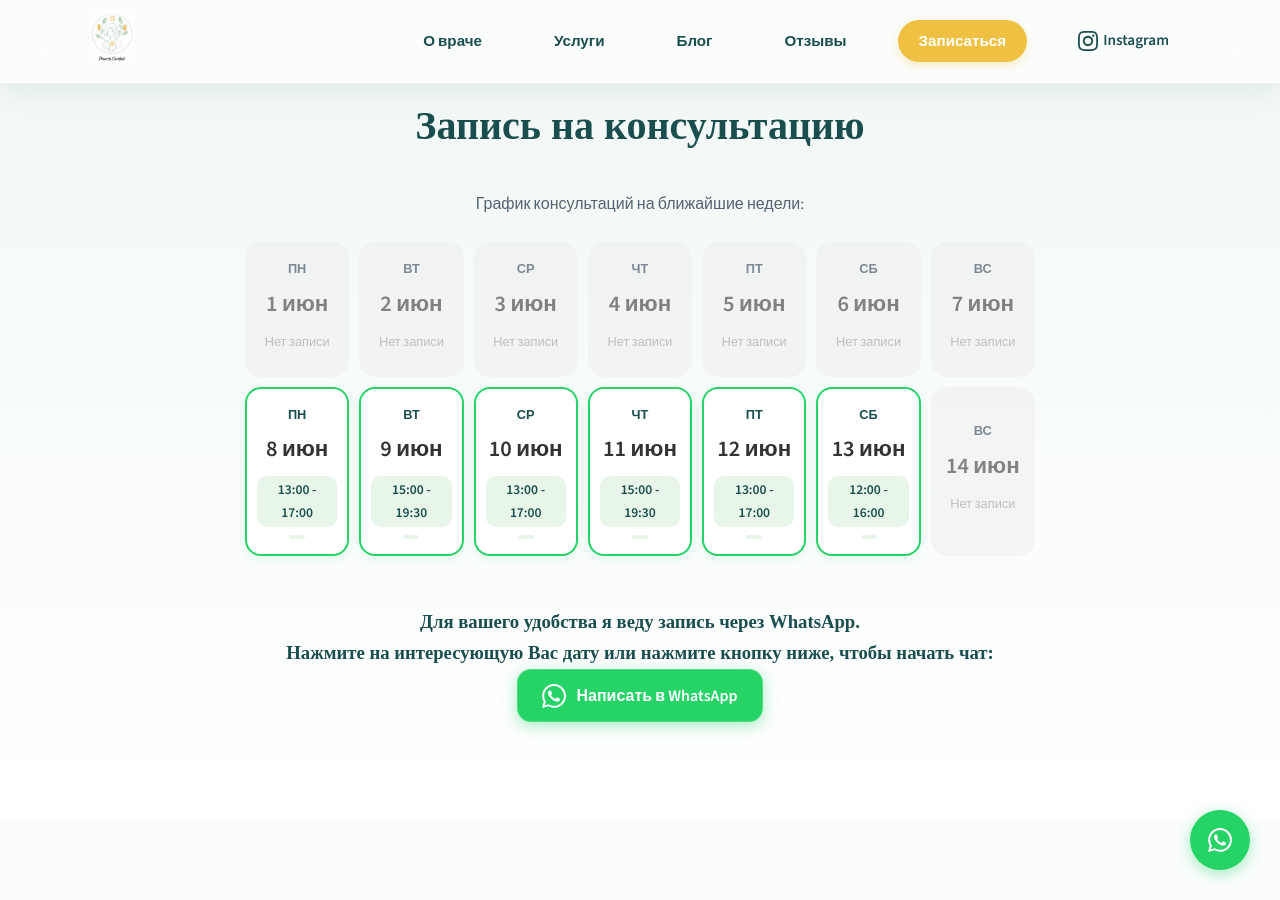
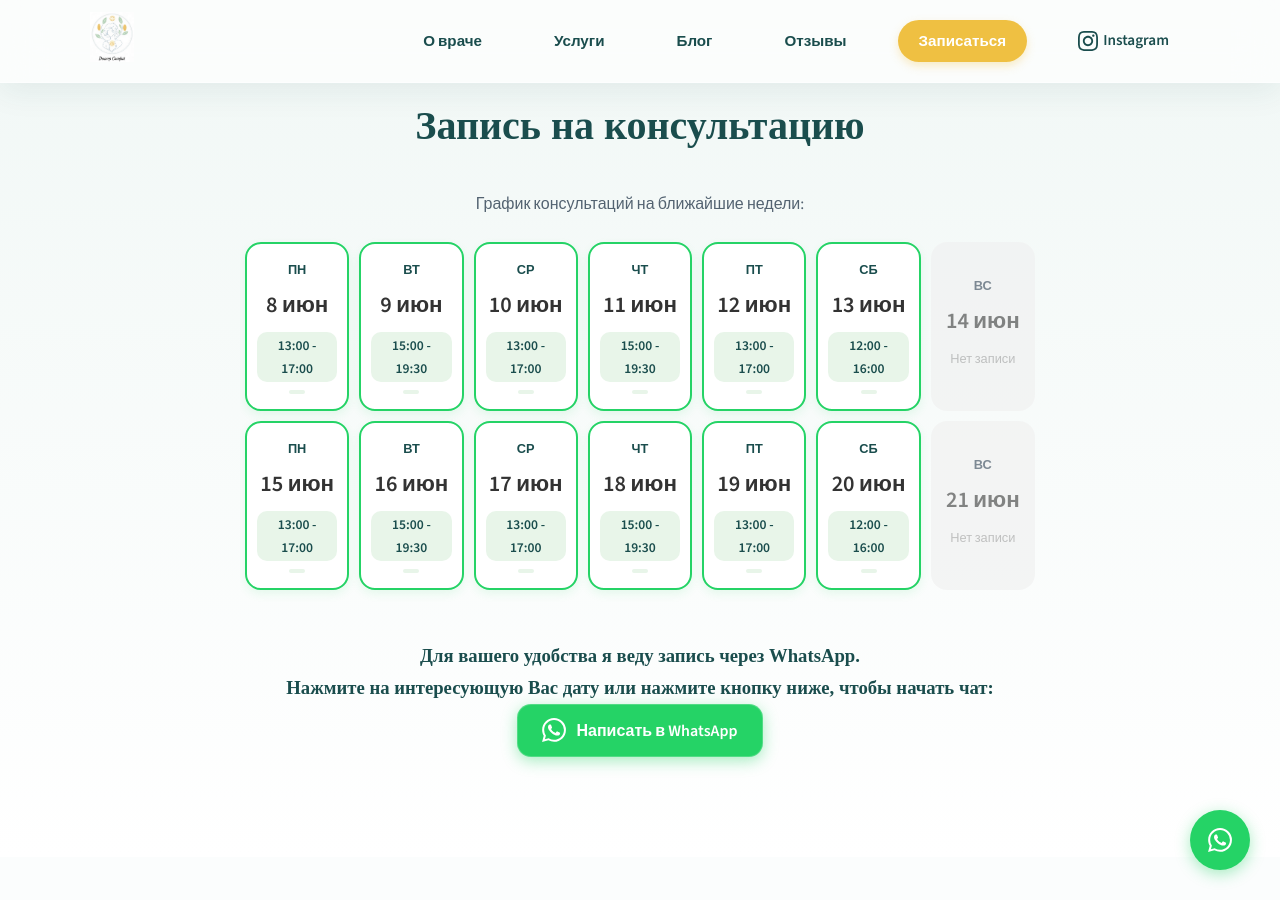
Before and after one commit to gosubv/doctorstafij, a Jekyll site: the page built from index.md, in a window 1280 px wide and 900 px high, scrolled down 7143 px. Built offline with Jekyll 4.4.1, drawn with Linux system fonts in a browser that asks for light colours.

Commit message:
Change booking slots.

```diff
--- a/_data/calendar.yml
+++ b/_data/calendar.yml
@@ -1,31 +1,3 @@
-- date: "2026-06-01"
-  time: "13:00 - 17:00"
-  is_off: false
-  is_online: false
-- date: "2026-06-02"
-  time: "15:00 - 19:30"
-  is_off: false
-  is_online: false
-- date: "2026-06-03"
-  time: "13:00 - 17:00"
-  is_off: false
-  is_online: false
-- date: "2026-06-04"
-  time: "15:00 - 19:30"
-  is_off: false
-  is_online: false
-- date: "2026-06-05"
-  time: "13:00 - 17:00"
-  is_off: false
-  is_online: false
-- date: "2026-06-06"
-  time: "12:00 - 16:00"
-  is_off: false
-  is_online: false
-- date: "2026-06-07"
-  time: ""
-  is_off: true
-  is_online: false
 - date: "2026-06-08"
   time: "13:00 - 17:00"
   is_off: false
@@ -54,3 +26,31 @@
   time: ""
   is_off: true
   is_online: false
+- date: "2026-06-15"
+  time: "13:00 - 17:00"
+  is_off: false
+  is_online: false
+- date: "2026-06-16"
+  time: "15:00 - 19:30"
+  is_off: false
+  is_online: false
+- date: "2026-06-17"
+  time: "13:00 - 17:00"
+  is_off: false
+  is_online: false
+- date: "2026-06-18"
+  time: "15:00 - 19:30"
+  is_off: false
+  is_online: false
+- date: "2026-06-19"
+  time: "13:00 - 17:00"
+  is_off: false
+  is_online: false
+- date: "2026-06-20"
+  time: "12:00 - 16:00"
+  is_off: false
+  is_online: false
+- date: "2026-06-21"
+  time: ""
+  is_off: true
+  is_online: false
```
